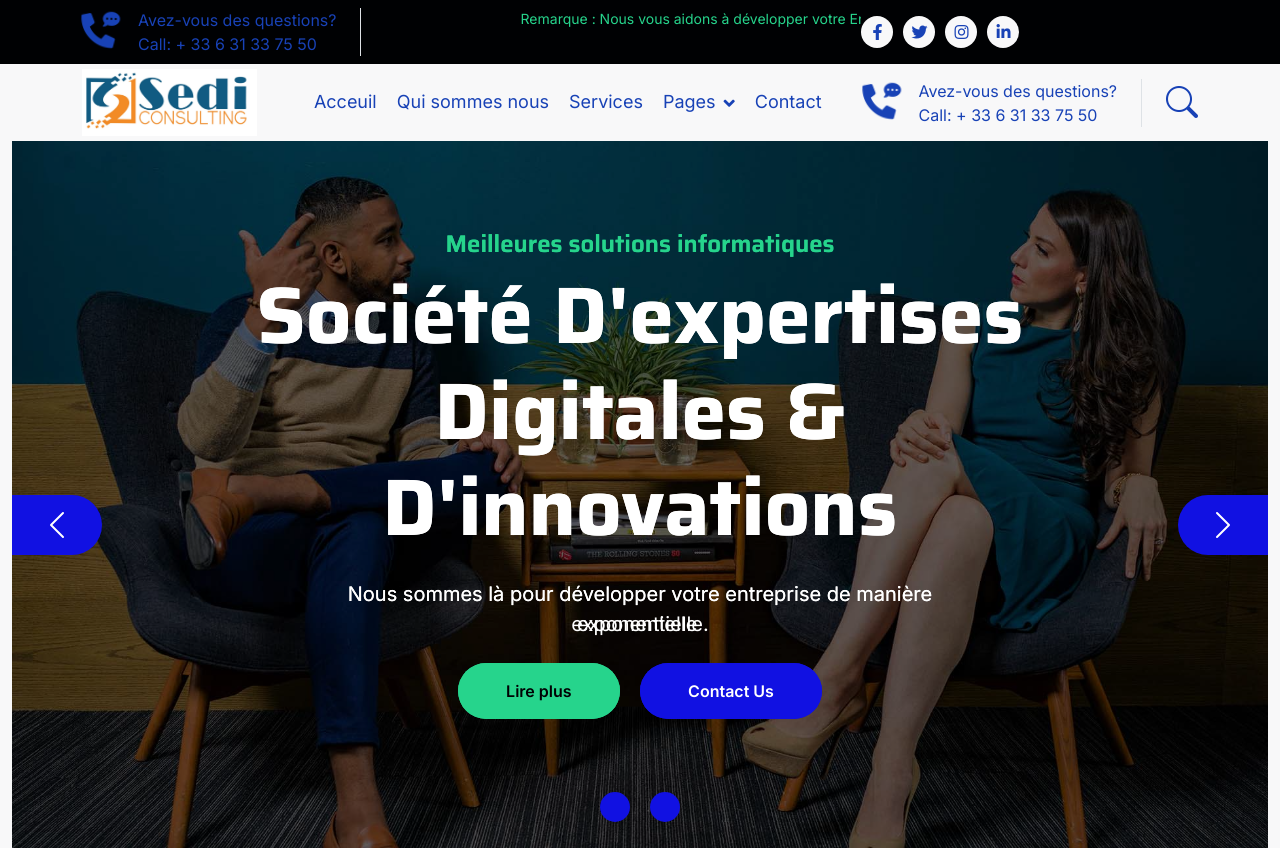
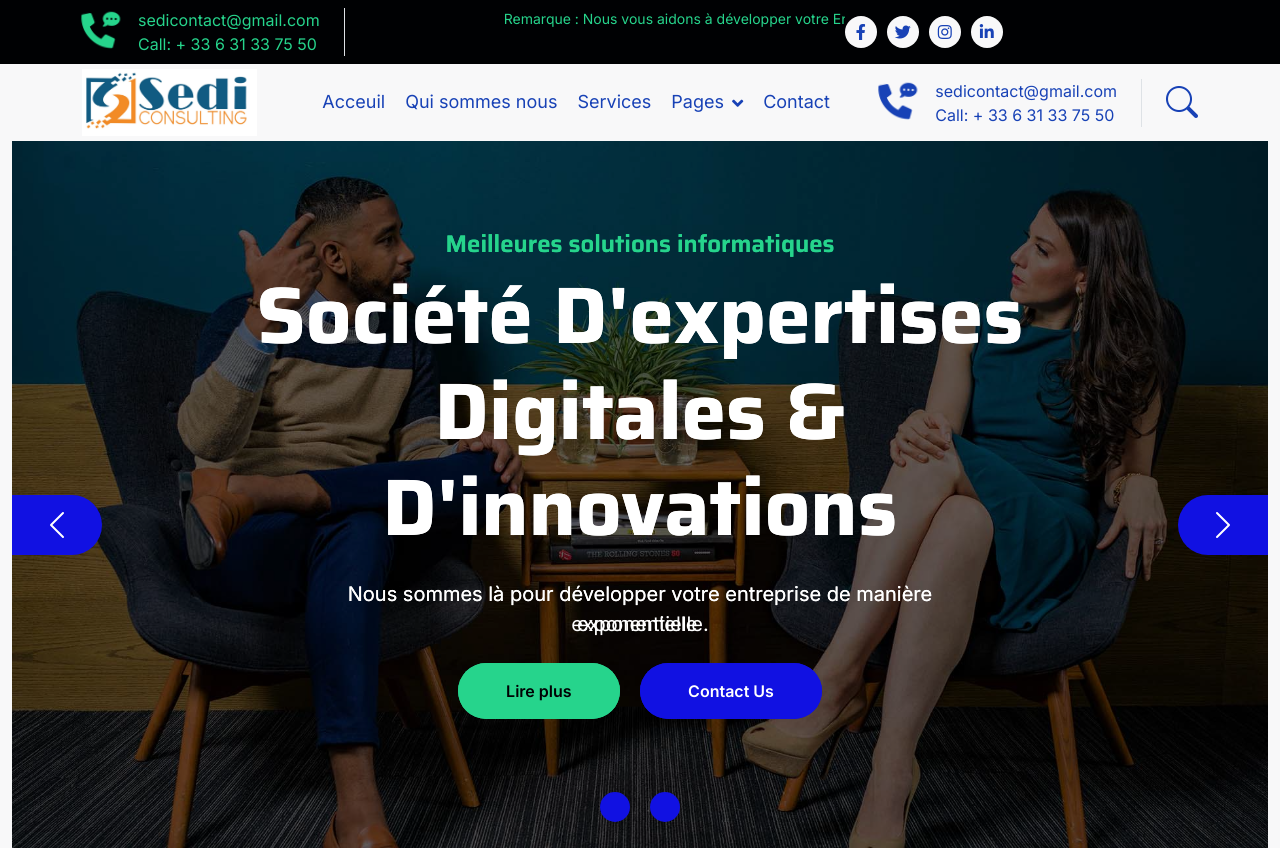
Before and after one commit to MAMAOUTALIBE/sediconsulting, a plain HTML site: page index.html in a window 1280 px wide. Shown: the top 848 px of the page. Drawn offline with nearby package versions, Linux system fonts and the light colour scheme.

Commit message:
my first

```diff
--- a/index.html
+++ b/index.html
@@ -51,15 +51,15 @@
                 <div class="d-none d-xl-flex flex-shirink-0">
                     <div id="phone-tada" class="d-flex align-items-center justify-content-center me-4 ">
                         <a href="" class="position-relative animated tada infinite">
-                            <i class="fa fa-phone-alt text-primary fa-2x"></i>
+                            <i class="fa fa-phone-alt text-secondary fa-2x"></i>
                             <div class="position-absolute" style="top: -7px; left: 20px;">
-                                <span><i class="fa fa-comment-dots text-primary"></i></span>
+                                <span><i class="fa fa-comment-dots text-secondary"></i></span>
                             </div>
                         </a>
                     </div>
                     <div class="d-flex flex-column pe-4 border-end">
-                        <span class="text-primary -50">Avez-vous des questions?</span>
-                        <span class="text-primary">Call: + 33 6 31 33 75 50 </span>
+                        <span class="text-secondary -50">sedicontact@gmail.com</span>
+                        <span class="text-secondary">Call: + 33 6 31 33 75 50 </span>
                     </div>
 
 
@@ -125,7 +125,7 @@
                         </a>
                     </div>
                     <div class="d-flex flex-column pe-4 border-end">
-                        <span class="text-primary -50">Avez-vous des questions?</span>
+                        <span class="text-primary -50">sedicontact@gmail.com</span>
                         <span class="text-primary">Call: + 33 6 31 33 75 50 </span>
                     </div>
                     <div class="d-flex align-items-center justify-content-center ms-4 ">
```
